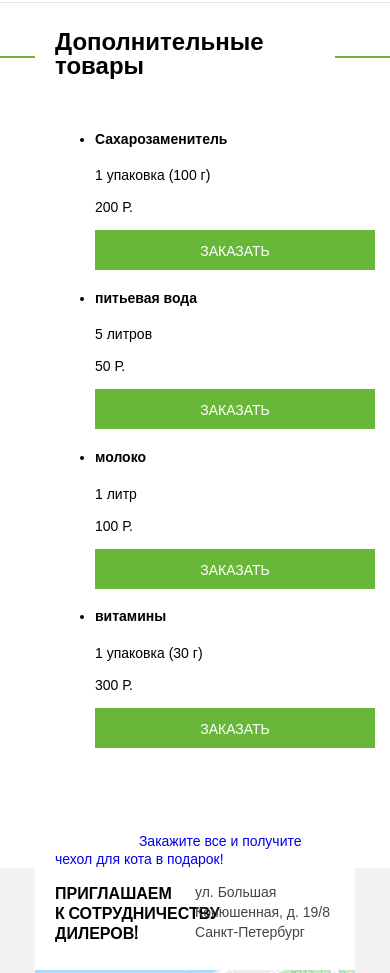
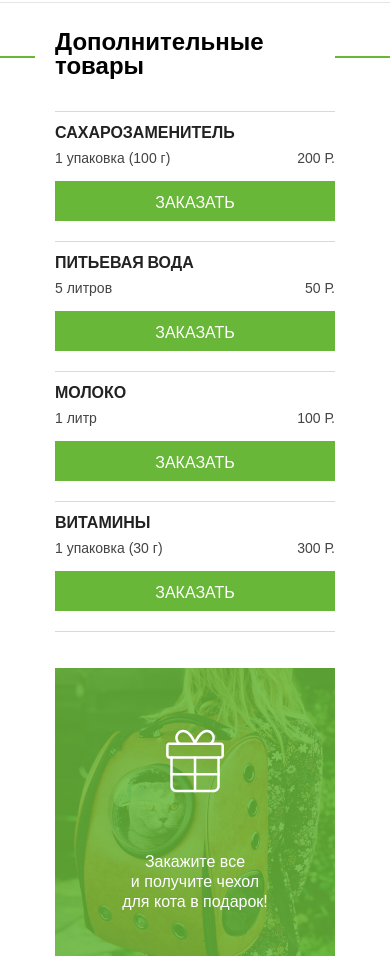
Before and after one commit to Chackmoole/cat-energy, a website: page src/catalog.html in a window 390 px wide. Shown: the part 1895-2868 px from the top of the page. Drawn offline with nearby package versions, Linux system fonts and the light colour scheme; files that its build step writes are made by us from their sources.

Commit message:
Стилизация блоков cross-sale & sale для mobile.

```diff
--- a/src/catalog.html
+++ b/src/catalog.html
@@ -325,6 +325,7 @@
             <h3 class="caption__title">Дополнительные товары</h3>
           </div>
         </div>
+
         <div class="layout">
           <ul class="cross-sale__list">
             <li class="sale">
@@ -363,6 +364,7 @@
               <button class="button sale__button">заказать</button>
             </li>
           </ul>
+
           <div class="cross-sale__gift">
             <svg
               width="80"
@@ -397,13 +399,15 @@
               />
             </svg>
 
-            <a href="#">Закажите все и получите чехол для кота в подарок!</a>
+            <a class="cross-sale__link" href="#">
+              Закажите все и&nbsp;получите чехол для кота в&nbsp;подарок!
+            </a>
           </div>
         </div>
       </section>
 
       <section class="map">
-        <div class="layout map__wrapper">
+        <div class="layout map__wrapper map__wrapper--inner-page">
           <div class="map__address">
             <h3 class="map__title">приглашаем к&nbsp;сотрудничеству дилеров!</h3>
             <p class="map__description">
@@ -411,6 +415,7 @@
             </p>
           </div>
         </div>
+
         <div class="layout map__box">
           <picture>
             <source srcset="img/map-pin-tablet.png" media="(min-width: 768px)" />
--- a/src/less/blocks/cross-sale.less
+++ b/src/less/blocks/cross-sale.less
@@ -0,0 +1,35 @@
+.cross-sale {
+  margin-bottom: 34px;
+}
+
+.cross-sale__list {
+  list-style: none;
+  padding: 0;
+  margin: 0;
+  margin-bottom: 36px;
+}
+
+.cross-sale__gift {
+  background-image: linear-gradient(
+      180deg,
+      rgba(104, 183, 56, 0.85) 0,
+      rgba(104, 183, 56, 0.85) 302px,
+      @color-white 302px,
+      @color-white 100%
+    ),
+    url('../../img/gift_photo-mobile.jpg');
+  background-repeat: no-repeat;
+  display: flex;
+  flex-direction: column;
+  align-items: center;
+  gap: 46px;
+  padding: 54px 60px 44px;
+}
+
+.cross-sale__link {
+  display: block;
+  color: @color-white;
+  text-align: center;
+  font-size: 16px;
+  line-height: 20px;
+}
--- a/src/less/blocks/example.less
+++ b/src/less/blocks/example.less
@@ -23,7 +23,7 @@
 
 .example__wrapper {
   padding-top: 28px;
-  padding-bottom: 40px;
+  padding-bottom: 28px;
 
   @media @tablet {
     padding-top: 44px;
--- a/src/less/blocks/map.less
+++ b/src/less/blocks/map.less
@@ -4,6 +4,10 @@
 
 .map__wrapper {
   background-color: @color-white;
+
+  &--inner-page {
+    background-color: @color-gray-light;
+  }
 
   @media @desktop {
     position: relative;
@@ -13,8 +17,7 @@
 .map__address {
   display: flex;
   justify-content: space-between;
-  padding: 14px 0 28px;
-  background-color: @color-white;
+  padding: 28px 0 28px;
 
   @media @tablet {
     align-items: center;
@@ -32,6 +35,7 @@
     padding-right: 44px;
     padding-left: 38px;
     z-index: 2;
+    background-color: @color-white;
   }
 }
 
--- a/src/less/blocks/sale.less
+++ b/src/less/blocks/sale.less
@@ -0,0 +1,34 @@
+.sale {
+  padding-top: 11px;
+  padding-bottom: 20px;
+  border-top: 1px solid @color-gray;
+
+  &:last-child {
+    border-bottom: 1px solid @color-gray;
+  }
+}
+
+.sale__title {
+  .title(16px, 16px);
+  color: @color-gray-deep;
+  margin-bottom: 12px;
+  text-transform: uppercase;
+}
+
+.sale__box {
+  display: flex;
+  justify-content: space-between;
+  margin-bottom: 16px;
+}
+
+.sale__description {
+  color: @color-gray-dark;
+  line-height: 14px;
+  margin: 0;
+}
+
+.sale__button {
+  font-size: 16px;
+  line-height: 20px;
+  padding: 10px;
+}
```
